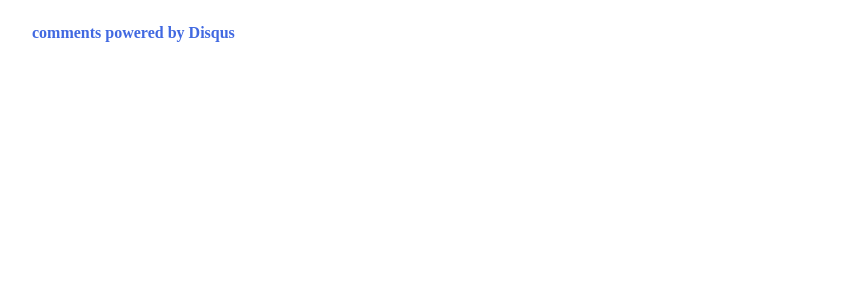
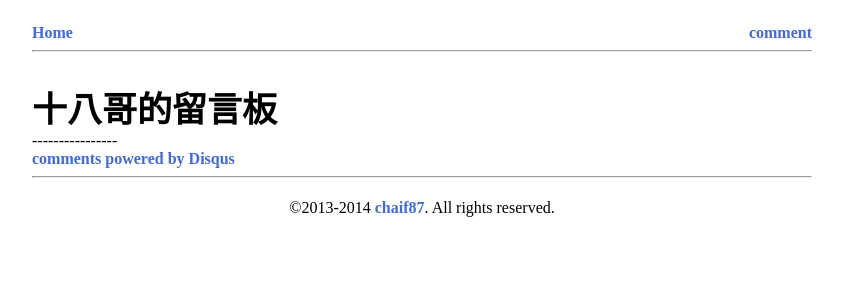
Before and after one commit to cforth/blog, a Jekyll site: the page built from comments.html, in a window 1280 px wide. Shown: the top 300 px of the page, without its empty margins (218-1061 px from the left). Built offline with Jekyll 4.4.1, drawn with Linux system fonts in a browser that asks for light colours; Markdown is read by kramdown in place of the engine named in the settings; comment, search, counter and statistics services are not loaded.

Commit message:
评论系统模板

```diff
--- /dev/null
+++ b/_layouts/comment.html
@@ -0,0 +1,39 @@
+<!DOCTYPE html>
+<html>
+<head>
+  <link rel="stylesheet" type="text/css" href="{{ site.baseurl}}/css/mystyle.css">
+  <link rel="shortcut icon" href="{{ site.baseurl}}/favicon.ico" type="image/x-icon" />
+  <meta http-equiv="content-type" content="text/html; charset=utf-8" />
+　<title>{{ page.title }}</title>
+</head>
+
+<body>
+  <div id="main">
+    <a href="http://cforth.github.io/cfhurricane/">Home</a>
+    <a href="http://cforth.github.io/cfhurricane/comments.html" style="float: right;">comment</a>
+    <hr />
+      {{ content }}
+  </div>
+
+<div id="disqus_thread"></div>
+    <script type="text/javascript">
+        /* * * CONFIGURATION VARIABLES: EDIT BEFORE PASTING INTO YOUR WEBPAGE * * */
+        var disqus_shortname = 'cfhurricane'; // required: replace example with your forum shortname
+
+        /* * * DON'T EDIT BELOW THIS LINE * * */
+        (function() {
+            var dsq = document.createElement('script'); dsq.type = 'text/javascript'; dsq.async = true;
+            dsq.src = '//' + disqus_shortname + '.disqus.com/embed.js';
+            (document.getElementsByTagName('head')[0] || document.getElementsByTagName('body')[0]).appendChild(dsq);
+        })();
+    </script>
+    <noscript>Please enable JavaScript to view the <a href="http://disqus.com/?ref_noscript">comments powered by Disqus.</a></noscript>
+    <a href="http://disqus.com" class="dsq-brlink">comments powered by <span class="logo-disqus">Disqus</span></a>
+
+  <div id="footer">
+    <hr />
+    <p>©2013-2014 <a href="http://cfishacker.com/">chaif87</a>. All rights reserved.</p>
+  </div>
+
+</body>
+</html>
--- a/comments.html
+++ b/comments.html
@@ -1,29 +1,6 @@
-<!DOCTYPE html>
-<html>
-<head>
-  <link rel="stylesheet" type="text/css" href="/cfhurricane/css/mystyle.css">
-  <link rel="shortcut icon" href="/cfhurricane/favicon.ico" type="image/x-icon" />
-  <meta http-equiv="content-type" content="text/html; charset=utf-8" />
-　<title>留言板</title>
-</head>
-
-<body>
-
-<div id="disqus_thread"></div>
-    <script type="text/javascript">
-        /* * * CONFIGURATION VARIABLES: EDIT BEFORE PASTING INTO YOUR WEBPAGE * * */
-        var disqus_shortname = 'cfhurricane'; // required: replace example with your forum shortname
-
-        /* * * DON'T EDIT BELOW THIS LINE * * */
-        (function() {
-            var dsq = document.createElement('script'); dsq.type = 'text/javascript'; dsq.async = true;
-            dsq.src = '//' + disqus_shortname + '.disqus.com/embed.js';
-            (document.getElementsByTagName('head')[0] || document.getElementsByTagName('body')[0]).appendChild(dsq);
-        })();
-    </script>
-    <noscript>Please enable JavaScript to view the <a href="http://disqus.com/?ref_noscript">comments powered by Disqus.</a></noscript>
-    <a href="http://disqus.com" class="dsq-brlink">comments powered by <span class="logo-disqus">Disqus</span></a>
-
-
-</body>
-</html>
+---
+layout: comment
+title: 十八哥的留言板
+---
+<h2>{{ page.title }}</h2>
+----------------
```
